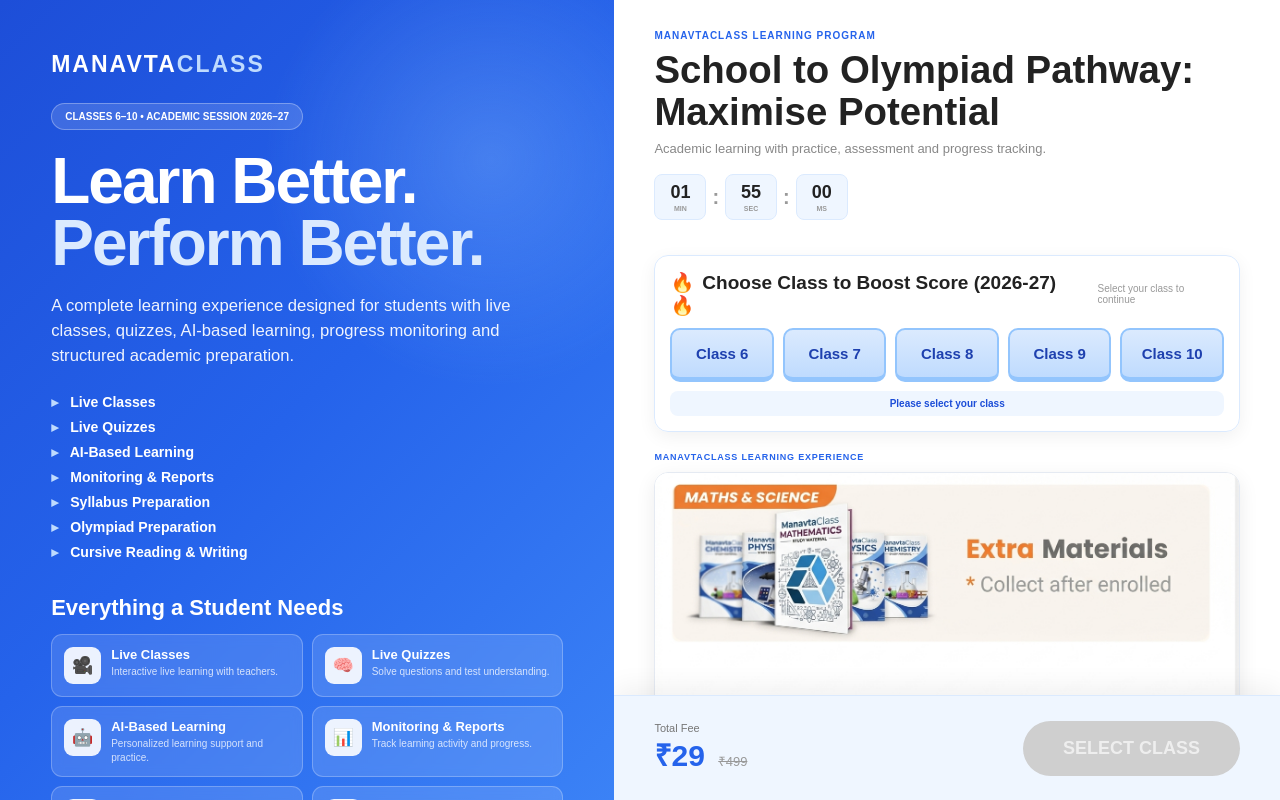
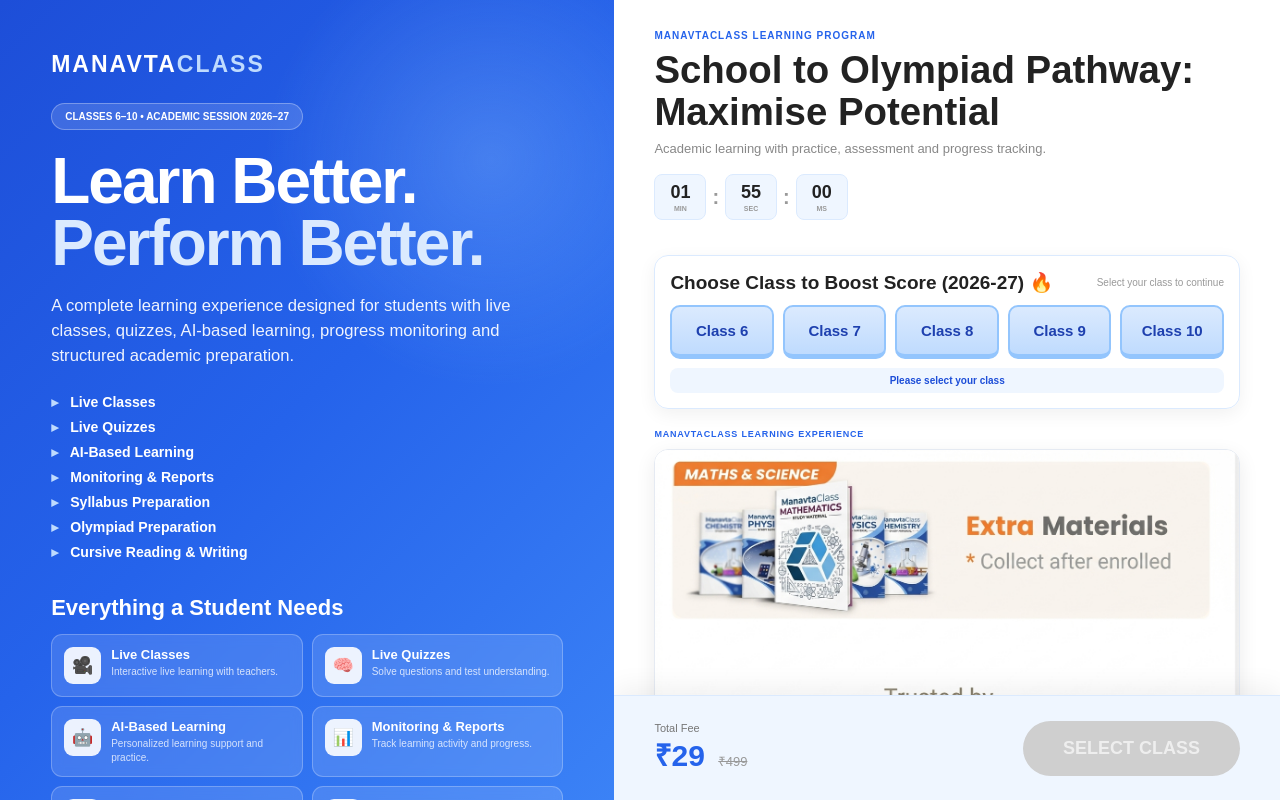
Before and after one commit to Rithik-dotcom/LandingPage_ManavtaClass, a plain HTML site: page index.html in a window 1280 px wide. Drawn offline with Linux system fonts and the light colour scheme.

Commit message:
basic edit

```diff
--- a/index.html
+++ b/index.html
@@ -481,7 +481,7 @@
           <div class="quick-class-title">
 
             <div>
-              <span class="fire-icon">🔥</span>
+              <!-- <span class="fire-icon">🔥</span> -->
               Choose Class to Boost Score (2026-27) 🔥
             </div>
 
```
